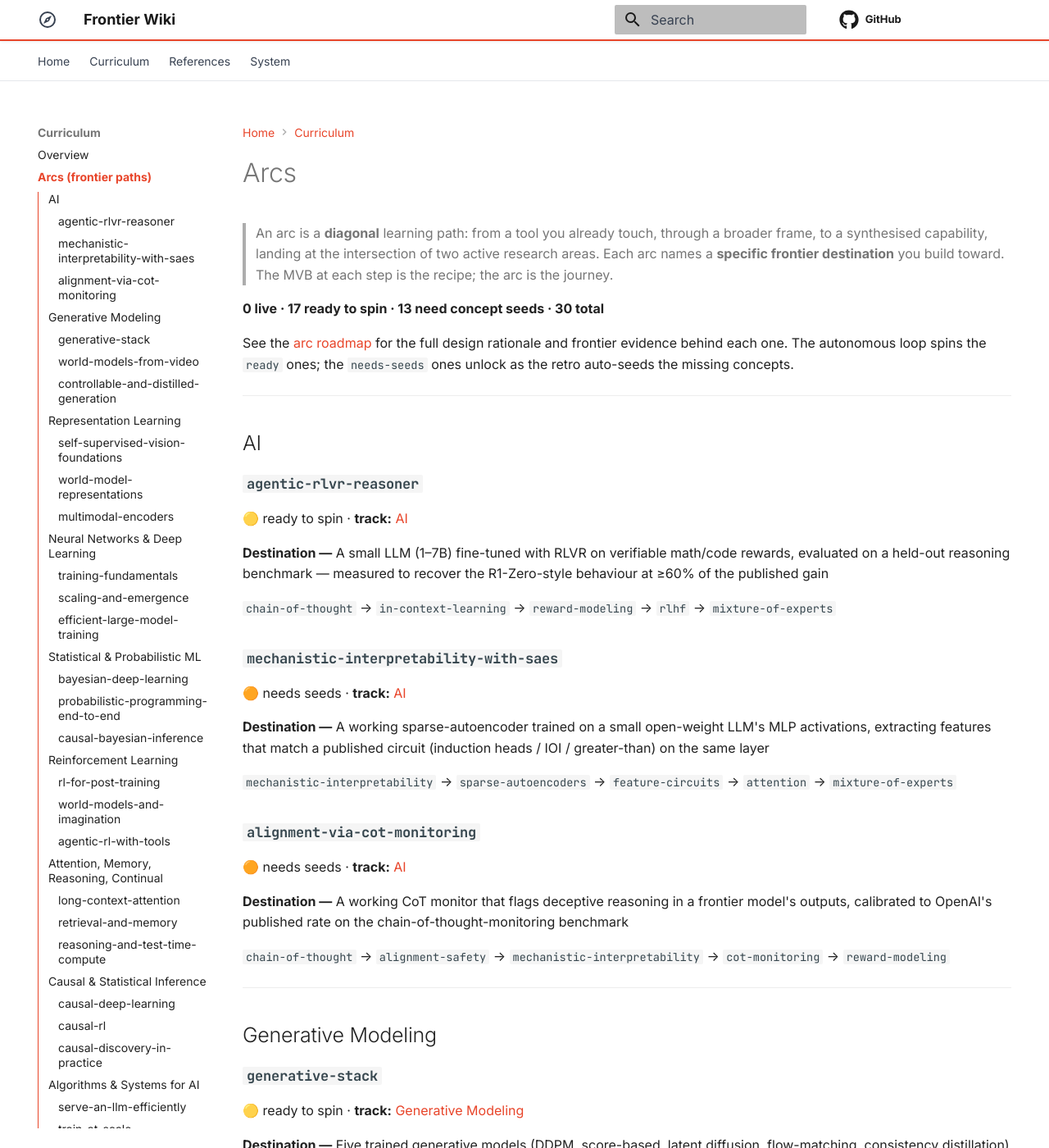
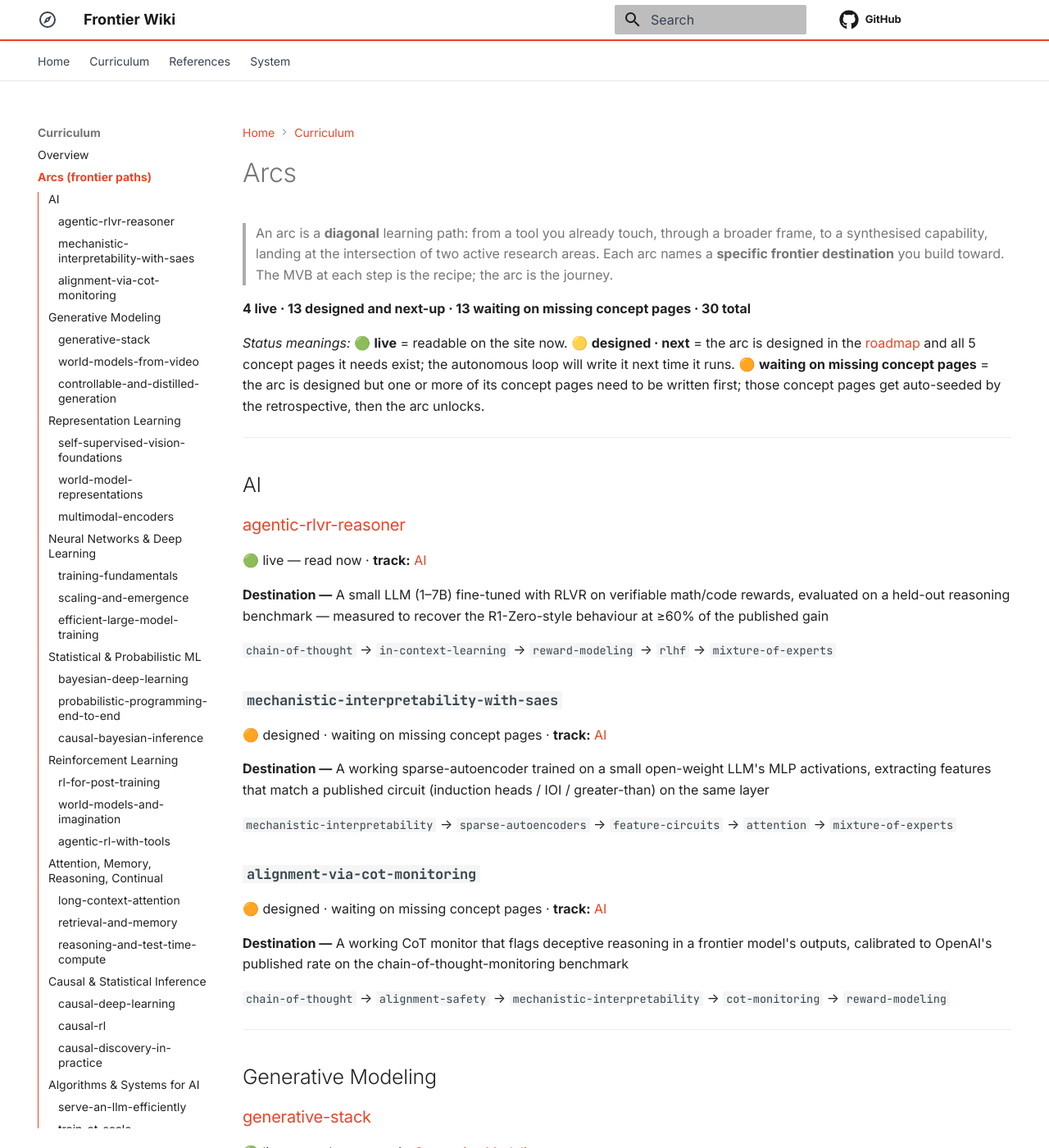
Before and after one commit to prabakaranc98/FAIRE, an MkDocs documentation site: the page built from docs/curriculum/arcs.md, in a window 1280 px wide and 1400 px high. Shown: the whole window at 82% size. Built offline with MkDocs 1.6.1 and Material for MkDocs 9.7.7, drawn with Linux system fonts in a browser that asks for light colours; comment, search, counter and statistics services are not loaded; some of the changed text lies outside the part shown.

Commit message:
docs(arcs): clearer status badges + auto-rebuild catalog each cycle
User feedback: "ready to spin", "needs seeds" was jargon. Rewrote
the three status badges in plain English:

  🟢 live — readable on the site now
  🟡 designed · next to be written — arc is in the roadmap, all 5
     concept pages exist, the loop will write it next cycle
  🟠 designed · waiting on missing concept pages — arc references a
     concept that hasnt been written yet; the retro auto-seeds it,
     then the arc unlocks

Catalog header now explains all three statuses inline so a first-time
visitor understands the badges without leaving the page.

Also wired build_arc_catalog.py into scheduler.py as Step 4.7 so the
badges auto-refresh every cycle. When an arc-index file lands on
disk, the next cycle's catalog flips it from yellow to green
automatically — no manual rebuild needed.

Catalog state after the current sprint:
  4 live (agentic-rlvr-reasoner, generative-stack,
          self-supervised-vision-foundations, training-fundamentals)
  13 designed · next to be written
  13 designed · waiting on missing concept pages
  30 total

```diff
--- a/docs/curriculum/arcs.md
+++ b/docs/curriculum/arcs.md
@@ -7,17 +7,17 @@ description: Every arc is a diagonal path from a tool you already touch to a nam
 
 > An arc is a **diagonal** learning path: from a tool you already touch, through a broader frame, to a synthesised capability, landing at the intersection of two active research areas. Each arc names a **specific frontier destination** you build toward. The MVB at each step is the recipe; the arc is the journey.
 
-**0 live · 17 ready to spin · 13 need concept seeds · 30 total**
+**4 live · 13 designed and next-up · 13 waiting on missing concept pages · 30 total**
 
-See the [arc roadmap](../system/arc-roadmap.md) for the full design rationale and frontier evidence behind each one. The autonomous loop spins the `ready` ones; the `needs-seeds` ones unlock as the retro auto-seeds the missing concepts.
+*Status meanings:* 🟢 **live** = readable on the site now. 🟡 **designed · next** = the arc is designed in the [roadmap](../system/arc-roadmap.md) and all 5 concept pages it needs exist; the autonomous loop will write it next time it runs. 🟠 **waiting on missing concept pages** = the arc is designed but one or more of its concept pages need to be written first; those concept pages get auto-seeded by the retrospective, then the arc unlocks.
 
 ---
 
 ## AI
 
-### **`agentic-rlvr-reasoner`**
+### [agentic-rlvr-reasoner](core/01-ai/arcs/agentic-rlvr-reasoner/)
 
-🟡 ready to spin · **track:** [AI](core/01-ai/index.md)
+🟢 live — read now · **track:** [AI](core/01-ai/index.md)
 
 **Destination —** A small LLM (1–7B) fine-tuned with RLVR on verifiable math/code rewards, evaluated on a held-out reasoning benchmark — measured to recover the R1-Zero-style behaviour at ≥60% of the published gain
 
@@ -26,7 +26,7 @@ See the [arc roadmap](../system/arc-roadmap.md) for the full design rationale an
 
 ### **`mechanistic-interpretability-with-saes`**
 
-🟠 needs seeds · **track:** [AI](core/01-ai/index.md)
+🟠 designed · waiting on missing concept pages · **track:** [AI](core/01-ai/index.md)
 
 **Destination —** A working sparse-autoencoder trained on a small open-weight LLM's MLP activations, extracting features that match a published circuit (induction heads / IOI / greater-than) on the same layer
 
@@ -35,7 +35,7 @@ See the [arc roadmap](../system/arc-roadmap.md) for the full design rationale an
 
 ### **`alignment-via-cot-monitoring`**
 
-🟠 needs seeds · **track:** [AI](core/01-ai/index.md)
+🟠 designed · waiting on missing concept pages · **track:** [AI](core/01-ai/index.md)
 
 **Destination —** A working CoT monitor that flags deceptive reasoning in a frontier model's outputs, calibrated to OpenAI's published rate on the chain-of-thought-monitoring benchmark
 
@@ -46,9 +46,9 @@ See the [arc roadmap](../system/arc-roadmap.md) for the full design rationale an
 
 ## Generative Modeling
 
-### **`generative-stack`**
+### [generative-stack](core/02-generative-modeling/arcs/generative-stack/)
 
-🟡 ready to spin · **track:** [Generative Modeling](core/02-generative-modeling/index.md)
+🟢 live — read now · **track:** [Generative Modeling](core/02-generative-modeling/index.md)
 
 **Destination —** Five trained generative models (DDPM, score-based, latent diffusion, flow-matching, consistency distillation) compared head-to-head on the same dataset with reported FID, sample diversity, and inference latency
 
@@ -57,7 +57,7 @@ See the [arc roadmap](../system/arc-roadmap.md) for the full design rationale an
 
 ### **`world-models-from-video`**
 
-🟠 needs seeds · **track:** [Generative Modeling](core/02-generative-modeling/index.md)
+🟠 designed · waiting on missing concept pages · **track:** [Generative Modeling](core/02-generative-modeling/index.md)
 
 **Destination —** A small video diffusion model conditioned on actions, trained on a driving or game dataset, producing 16-frame rollouts that respect physical conservation on a held-out test set
 
@@ -66,7 +66,7 @@ See the [arc roadmap](../system/arc-roadmap.md) for the full design rationale an
 
 ### **`controllable-and-distilled-generation`**
 
-🟠 needs seeds · **track:** [Generative Modeling](core/02-generative-modeling/index.md)
+🟠 designed · waiting on missing concept pages · **track:** [Generative Modeling](core/02-generative-modeling/index.md)
 
 **Destination —** A finetuned latent diffusion model with ControlNet-style conditioning on edge maps, distilled to single-step sampling at <100 ms per image on an A10 GPU
 
@@ -77,9 +77,9 @@ See the [arc roadmap](../system/arc-roadmap.md) for the full design rationale an
 
 ## Representation Learning
 
-### **`self-supervised-vision-foundations`**
+### [self-supervised-vision-foundations](core/03-representation-learning/arcs/self-supervised-vision-foundations/)
 
-🟡 ready to spin · **track:** [Representation Learning](core/03-representation-learning/index.md)
+🟢 live — read now · **track:** [Representation Learning](core/03-representation-learning/index.md)
 
 **Destination —** A vision encoder trained without labels on a 100k-image dataset (SimCLR + MAE hybrid) that transfers to ImageNet linear-probe ≥75% top-1
 
@@ -88,7 +88,7 @@ See the [arc roadmap](../system/arc-roadmap.md) for the full design rationale an
 
 ### **`world-model-representations`**
 
-🟠 needs seeds · **track:** [Representation Learning](core/03-representation-learning/index.md)
+🟠 designed · waiting on missing concept pages · **track:** [Representation Learning](core/03-representation-learning/index.md)
 
 **Destination —** A JEPA-style world model on a video sequence, where the latent representations support a planner reaching a goal state with measured success rate vs a reactive baseline
 
@@ -97,7 +97,7 @@ See the [arc roadmap](../system/arc-roadmap.md) for the full design rationale an
 
 ### **`multimodal-encoders`**
 
-🟠 needs seeds · **track:** [Representation Learning](core/03-representation-learning/index.md)
+🟠 designed · waiting on missing concept pages · **track:** [Representation Learning](core/03-representation-learning/index.md)
 
 **Destination —** A CLIP-class encoder trained on a 1M image-text dataset, evaluated by zero-shot transfer on three downstream tasks (CIFAR-10, food-101, custom domain)
 
@@ -108,9 +108,9 @@ See the [arc roadmap](../system/arc-roadmap.md) for the full design rationale an
 
 ## Neural Networks & Deep Learning
 
-### **`training-fundamentals`**
+### [training-fundamentals](core/04-neural-networks-deep-learning/arcs/training-fundamentals/)
 
-🟡 ready to spin · **track:** [Neural Networks & Deep Learning](core/04-neural-networks-deep-learning/index.md)
+🟢 live — read now · **track:** [Neural Networks & Deep Learning](core/04-neural-networks-deep-learning/index.md)
 
 **Destination —** A from-scratch CNN trained on CIFAR-10 to ≥85% test accuracy with documented loss curves, normalization choices, and a learned schedule — written up like a small lab notebook
 
@@ -119,7 +119,7 @@ See the [arc roadmap](../system/arc-roadmap.md) for the full design rationale an
 
 ### **`scaling-and-emergence`**
 
-🟡 ready to spin · **track:** [Neural Networks & Deep Learning](core/04-neural-networks-deep-learning/index.md)
+🟡 designed · next to be written · **track:** [Neural Networks & Deep Learning](core/04-neural-networks-deep-learning/index.md)
 
 **Destination —** A small empirical scaling study across 3 model sizes (10M, 100M, 300M params) on a fixed token budget, fitting Chinchilla-style scaling laws and reporting where emergence appears on a target task
 
@@ -128,7 +128,7 @@ See the [arc roadmap](../system/arc-roadmap.md) for the full design rationale an
 
 ### **`efficient-large-model-training`**
 
-🟡 ready to spin · **track:** [Neural Networks & Deep Learning](core/04-neural-networks-deep-learning/index.md)
+🟡 designed · next to be written · **track:** [Neural Networks & Deep Learning](core/04-neural-networks-deep-learning/index.md)
 
 **Destination —** A 1B-parameter model trained across 8 GPUs with mixed-precision, ZeRO-style sharding, and gradient bucketing — reporting throughput in tokens/sec/GPU and convergence curves vs the single-GPU baseline
 
@@ -141,7 +141,7 @@ See the [arc roadmap](../system/arc-roadmap.md) for the full design rationale an
 
 ### **`bayesian-deep-learning`**
 
-🟡 ready to spin · **track:** [Statistical & Probabilistic ML](core/05-statistical-probabilistic-ml/index.md)
+🟡 designed · next to be written · **track:** [Statistical & Probabilistic ML](core/05-statistical-probabilistic-ml/index.md)
 
 **Destination —** A Bayesian neural network on a real production-like dataset, reporting calibration error and showing the uncertainty is actionable (predictive entropy correlates with held-out errors)
 
@@ -150,7 +150,7 @@ See the [arc roadmap](../system/arc-roadmap.md) for the full design rationale an
 
 ### **`probabilistic-programming-end-to-end`**
 
-🟡 ready to spin · **track:** [Statistical & Probabilistic ML](core/05-statistical-probabilistic-ml/index.md)
+🟡 designed · next to be written · **track:** [Statistical & Probabilistic ML](core/05-statistical-probabilistic-ml/index.md)
 
 **Destination —** A hierarchical Bayesian model fit in Pyro / NumPyro on a real dataset, with full posterior inference (MCMC or VI), posterior predictive checks, and a credible interval that beats a frequentist baseline
 
@@ -159,7 +159,7 @@ See the [arc roadmap](../system/arc-roadmap.md) for the full design rationale an
 
 ### **`causal-bayesian-inference`**
 
-🟡 ready to spin · **track:** [Statistical & Probabilistic ML](core/05-statistical-probabilistic-ml/index.md)
+🟡 designed · next to be written · **track:** [Statistical & Probabilistic ML](core/05-statistical-probabilistic-ml/index.md)
 
 **Destination —** A Bayesian instrumental-variables model fit on an observational dataset, recovering a causal effect with credible interval, compared against a naive regression baseline
 
@@ -172,7 +172,7 @@ See the [arc roadmap](../system/arc-roadmap.md) for the full design rationale an
 
 ### **`rl-for-post-training`**
 
-🟡 ready to spin · **track:** [Reinforcement Learning](core/06-reinforcement-learning/index.md)
+🟡 designed · next to be written · **track:** [Reinforcement Learning](core/06-reinforcement-learning/index.md)
 
 **Destination —** A 7B open-weight LLM finetuned via GRPO with verifiable rewards on a math/code task, measured to recover ≥60% of DeepSeek R1's published gain on AIME 2024 starting from the same base
 
@@ -181,7 +181,7 @@ See the [arc roadmap](../system/arc-roadmap.md) for the full design rationale an
 
 ### **`world-models-and-imagination`**
 
-🟡 ready to spin · **track:** [Reinforcement Learning](core/06-reinforcement-learning/index.md)
+🟡 designed · next to be written · **track:** [Reinforcement Learning](core/06-reinforcement-learning/index.md)
 
 **Destination —** A Dreamer-class agent that learns a latent world model from environment rollouts and plans in imagination, beating a model-free baseline by ≥30% sample efficiency on a control task
 
@@ -190,7 +190,7 @@ See the [arc roadmap](../system/arc-roadmap.md) for the full design rationale an
 
 ### **`agentic-rl-with-tools`**
 
-🟠 needs seeds · **track:** [Reinforcement Learning](core/06-reinforcement-learning/index.md)
+🟠 designed · waiting on missing concept pages · **track:** [Reinforcement Learning](core/06-reinforcement-learning/index.md)
 
 **Destination —** A small LLM agent that calls a web-search + a calculator tool, learns from execution outcomes via GRPO, measured on a multi-step QA benchmark vs the no-RL baseline
 
@@ -203,7 +203,7 @@ See the [arc roadmap](../system/arc-roadmap.md) for the full design rationale an
 
 ### **`long-context-attention`**
 
-🟠 needs seeds · **track:** [Attention, Memory, Reasoning, Continual](core/07-attention-memory-reasoning-continual/index.md)
+🟠 designed · waiting on missing concept pages · **track:** [Attention, Memory, Reasoning, Continual](core/07-attention-memory-reasoning-continual/index.md)
 
 **Destination —** A small Transformer trained with FlashAttention 2 + ring attention reaching 128K context with sub-quadratic memory, evaluated on a long-context retrieval task (needle-in-haystack ≥95%)
 
@@ -212,7 +212,7 @@ See the [arc roadmap](../system/arc-roadmap.md) for the full design rationale an
 
 ### **`retrieval-and-memory`**
 
-🟠 needs seeds · **track:** [Attention, Memory, Reasoning, Continual](core/07-attention-memory-reasoning-continual/index.md)
+🟠 designed · waiting on missing concept pages · **track:** [Attention, Memory, Reasoning, Continual](core/07-attention-memory-reasoning-continual/index.md)
 
 **Destination —** A RAG pipeline with hybrid retrieval (BM25 + dense embeddings) feeding a long-context LLM, evaluated on a domain-specific QA benchmark — measured against pure-long-context and pure-retrieval baselines
 
@@ -221,7 +221,7 @@ See the [arc roadmap](../system/arc-roadmap.md) for the full design rationale an
 
 ### **`reasoning-and-test-time-compute`**
 
-🟠 needs seeds · **track:** [Attention, Memory, Reasoning, Continual](core/07-attention-memory-reasoning-continual/index.md)
+🟠 designed · waiting on missing concept pages · **track:** [Attention, Memory, Reasoning, Continual](core/07-attention-memory-reasoning-continual/index.md)
 
 **Destination —** A small reasoning model fine-tuned with CoT + self-verification, evaluated on MATH-500 — comparing test-time compute regimes (greedy / beam / majority vote / R1-style self-verify)
 
@@ -234,7 +234,7 @@ See the [arc roadmap](../system/arc-roadmap.md) for the full design rationale an
 
 ### **`causal-deep-learning`**
 
-🟡 ready to spin · **track:** [Causal & Statistical Inference](core/08-causal-statistical-inference/index.md)
+🟡 designed · next to be written · **track:** [Causal & Statistical Inference](core/08-causal-statistical-inference/index.md)
 
 **Destination —** A neural net trained to predict counterfactual outcomes under a hidden confounder, recovering the true treatment effect within 10% on a semi-synthetic dataset
 
@@ -243,7 +243,7 @@ See the [arc roadmap](../system/arc-roadmap.md) for the full design rationale an
 
 ### **`causal-rl`**
 
-🟠 needs seeds · **track:** [Causal & Statistical Inference](core/08-causal-statistical-inference/index.md)
+🟠 designed · waiting on missing concept pages · **track:** [Causal & Statistical Inference](core/08-causal-statistical-inference/index.md)
 
 **Destination —** An RL agent in a structural causal environment that learns to intervene (not just observe) — measured by causal effect recovery vs an observational baseline
 
@@ -252,7 +252,7 @@ See the [arc roadmap](../system/arc-roadmap.md) for the full design rationale an
 
 ### **`causal-discovery-in-practice`**
 
-🟡 ready to spin · **track:** [Causal & Statistical Inference](core/08-causal-statistical-inference/index.md)
+🟡 designed · next to be written · **track:** [Causal & Statistical Inference](core/08-causal-statistical-inference/index.md)
 
 **Destination —** Run NOTEARS / PC algorithm on a real observational dataset (e.g. gene expression), recover a causal graph, validate against held-out interventions, report identifiability limits
 
@@ -265,7 +265,7 @@ See the [arc roadmap](../system/arc-roadmap.md) for the full design rationale an
 
 ### **`serve-an-llm-efficiently`**
 
-🟡 ready to spin · **track:** [Algorithms & Systems for AI](core/09-algorithms-systems-for-ai/index.md)
+🟡 designed · next to be written · **track:** [Algorithms & Systems for AI](core/09-algorithms-systems-for-ai/index.md)
 
 **Destination —** A quantized 7B model served behind an endpoint with measured p95 latency under 100 ms, with kv-cache + FlashAttention + INT8 quantization wired and benchmarked at batch sizes 1, 4, 16
 
@@ -274,7 +274,7 @@ See the [arc roadmap](../system/arc-roadmap.md) for the full design rationale an
 
 ### **`train-at-scale`**
 
-🟡 ready to spin · **track:** [Algorithms & Systems for AI](core/09-algorithms-systems-for-ai/index.md)
+🟡 designed · next to be written · **track:** [Algorithms & Systems for AI](core/09-algorithms-systems-for-ai/index.md)
 
 **Destination —** Distributed training of a 1B-parameter model across 8 GPUs with mixed precision, ZeRO-3 sharding, and pipeline parallelism — reporting tokens/sec/GPU vs the single-GPU baseline and identifying the dominant cost (compute vs communication)
 
@@ -283,7 +283,7 @@ See the [arc roadmap](../system/arc-roadmap.md) for the full design rationale an
 
 ### **`compiler-and-kernel-fusion`**
 
-🟠 needs seeds · **track:** [Algorithms & Systems for AI](core/09-algorithms-systems-for-ai/index.md)
+🟠 designed · waiting on missing concept pages · **track:** [Algorithms & Systems for AI](core/09-algorithms-systems-for-ai/index.md)
 
 **Destination —** Take a transformer block, profile it, identify the bottleneck, write a fused kernel (Triton or CUDA) for it, and measure the speedup against the PyTorch eager baseline
 
@@ -296,7 +296,7 @@ See the [arc roadmap](../system/arc-roadmap.md) for the full design rationale an
 
 ### **`scaling-laws-empirical`**
 
-🟡 ready to spin · **track:** [Complexity, Cognition & Natural Intelligence](core/10-complexity-cognition-natural-intelligence/index.md)
+🟡 designed · next to be written · **track:** [Complexity, Cognition & Natural Intelligence](core/10-complexity-cognition-natural-intelligence/index.md)
 
 **Destination —** Empirically fit Chinchilla-style scaling laws on a 3-point series of model sizes (10M / 100M / 300M) on a fixed dataset, reporting the compute-optimal ratio you recover vs the published one
 
@@ -305,7 +305,7 @@ See the [arc roadmap](../system/arc-roadmap.md) for the full design rationale an
 
 ### **`emergence-and-double-descent`**
 
-🟡 ready to spin · **track:** [Complexity, Cognition & Natural Intelligence](core/10-complexity-cognition-natural-intelligence/index.md)
+🟡 designed · next to be written · **track:** [Complexity, Cognition & Natural Intelligence](core/10-complexity-cognition-natural-intelligence/index.md)
 
 **Destination —** An empirical demo of double descent on a small classifier (vary model width across the bias-variance frontier), AND show one emergence-style task where capability appears suddenly with scale
 
@@ -314,7 +314,7 @@ See the [arc roadmap](../system/arc-roadmap.md) for the full design rationale an
 
 ### **`compositionality-and-generalization`**
 
-🟠 needs seeds · **track:** [Complexity, Cognition & Natural Intelligence](core/10-complexity-cognition-natural-intelligence/index.md)
+🟠 designed · waiting on missing concept pages · **track:** [Complexity, Cognition & Natural Intelligence](core/10-complexity-cognition-natural-intelligence/index.md)
 
 **Destination —** Train a small Transformer on a compositional task (SCAN, COGS, or CFQ), measure systematic generalization to held-out compositions — vs a recurrent baseline
 
```
Also changed, not shown: 2 other files.
